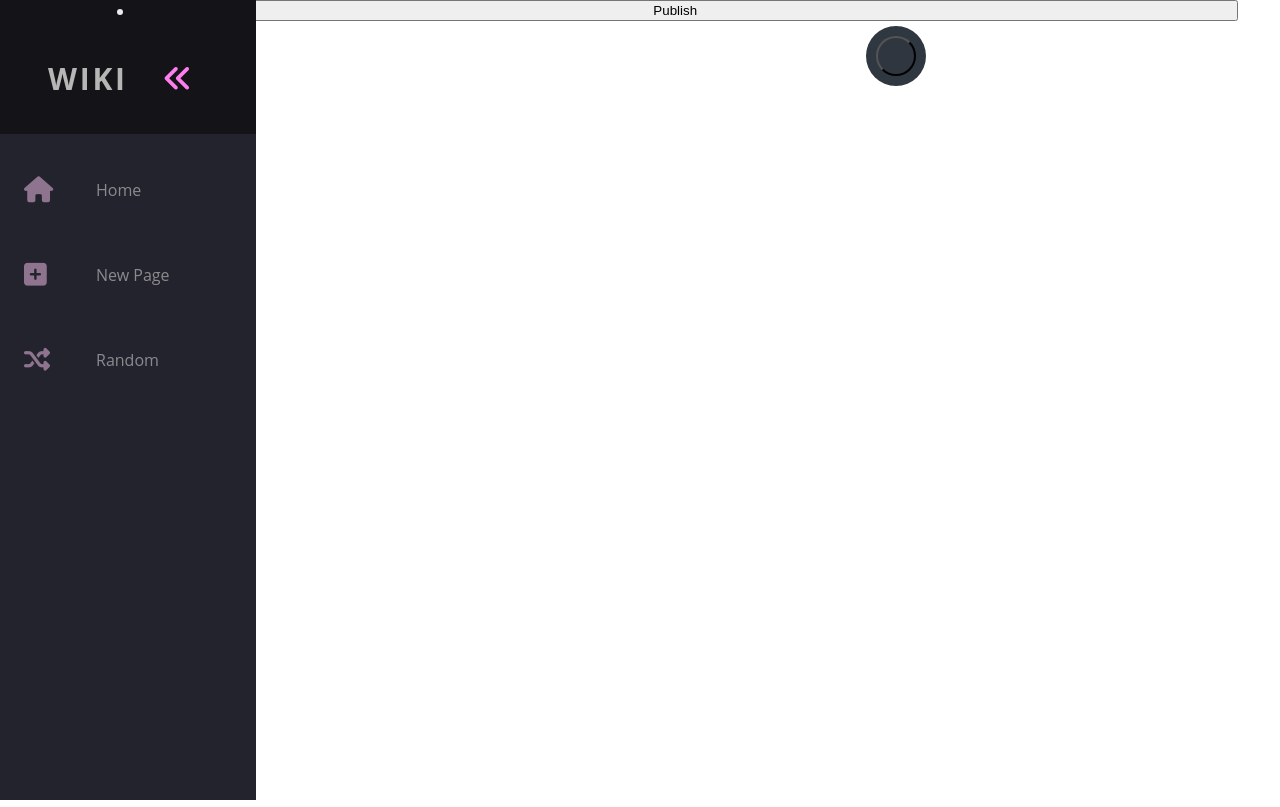
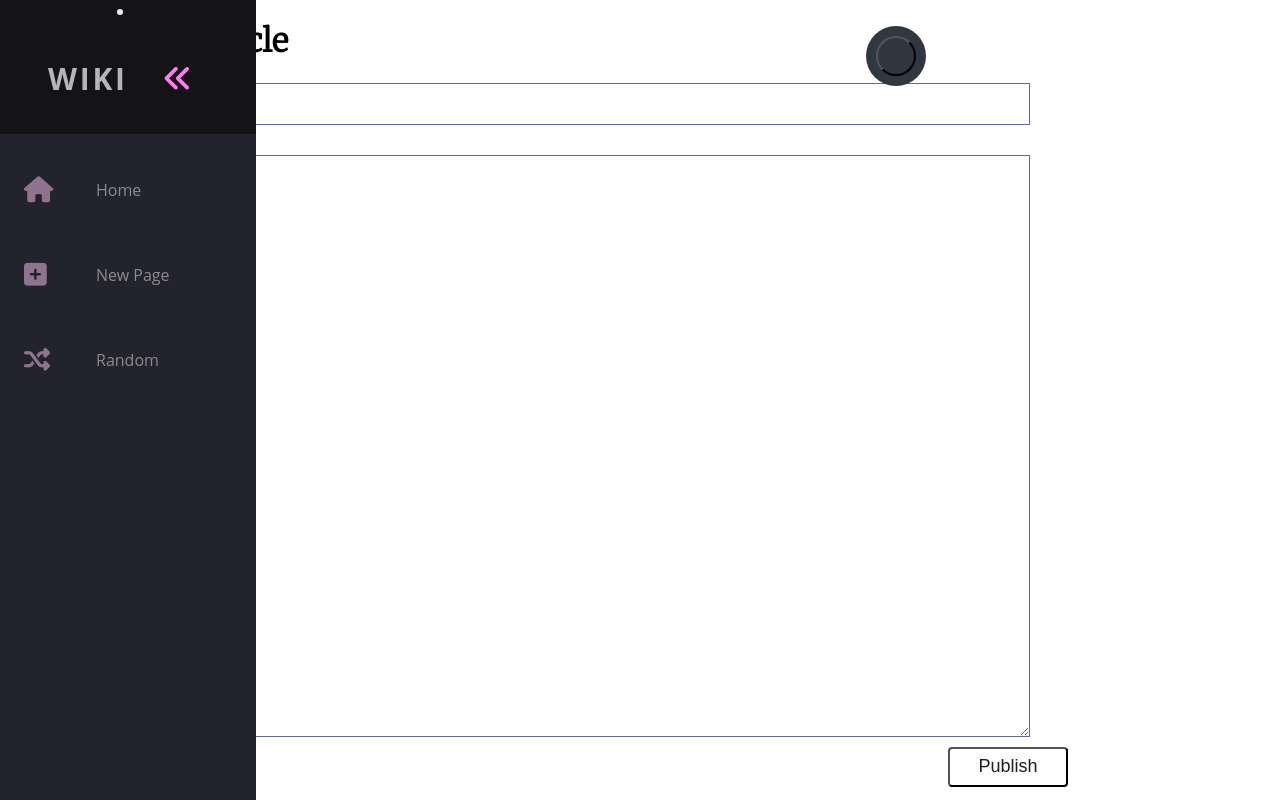
Before and after one commit to DaviNakamuraCardoso/cs50w, a Django app: page /new/ in a window 1280 px wide. Run offline with Django 3.2, Linux system fonts and the light colour scheme; some libraries are stand-ins or nearby versions.

Commit message:
Lecture 01: Final changes in the HTML structure of the page

```diff
--- a/03_Django/wiki/encyclopedia/templates/encyclopedia/edit.html
+++ b/03_Django/wiki/encyclopedia/templates/encyclopedia/edit.html
@@ -5,10 +5,11 @@
 
 
 {% block body %}
+<h1>{{ title }}</h1>
 <form action="{% url 'edit' title %}" method="post">
     {% csrf_token %}
-    <textarea name="new_article">{{ body }}</textarea>
-    <input type="submit" value="Save">
+    <textarea class="new-article" id="new-body" name="new_article">{{ body }}</textarea>
+    <input class="submit-btn" type="submit" value="Save">
 </form>
 
 {% endblock %}
--- a/03_Django/wiki/encyclopedia/templates/encyclopedia/new.html
+++ b/03_Django/wiki/encyclopedia/templates/encyclopedia/new.html
@@ -4,21 +4,28 @@ New Article
 {% endblock %}
 
 
+
 {% block body %}
-<form action="{% url 'new' %}" method="post">
-    {% csrf_token %}
-    {{ form }}
-    <input type="submit" value="Publish" class="submit_button">
+
+<h1>New Article</h1>
+
+<!-- Displaying the messages -->
 {% if messages %}
-    <div class="alert alert-danger">
-        <ul class="messages">
+    <ul class="messages">
         {% for message in messages %}
-            <li{% if message.tags %} class="{{ message.tags }}"{% endif %}>
-            {{ message }} Do you want to <a href="{% url 'edit' file %}">edit?</a>
-            </li>
+        <li>{{ message }}</li>
         {% endfor %}
     </ul>
 {% endif %}
-</div>
+
+
+<form action="{% url 'new' %}" method="post" id="new-form">
+    {% csrf_token %}
+    <input type="text" class="new-article" id="new-title" name="title" placeholder="Title">
+    <textarea class="new-article" id="new-body" name="body" placeholder="Body"></textarea>
+    <input type="submit" value="Publish" class="submit-btn">
+
 </form>
+
+
 {% endblock %}
```
